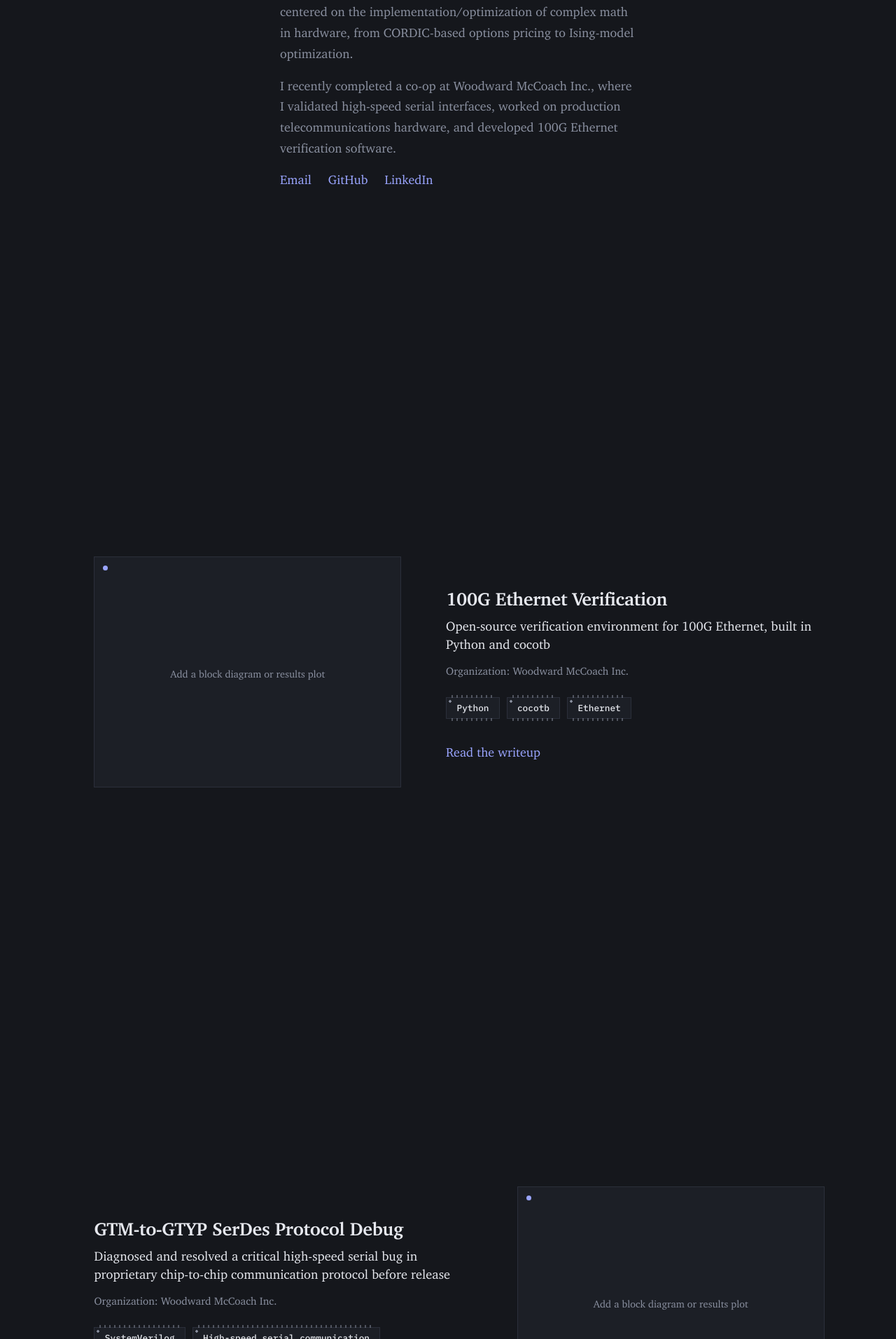
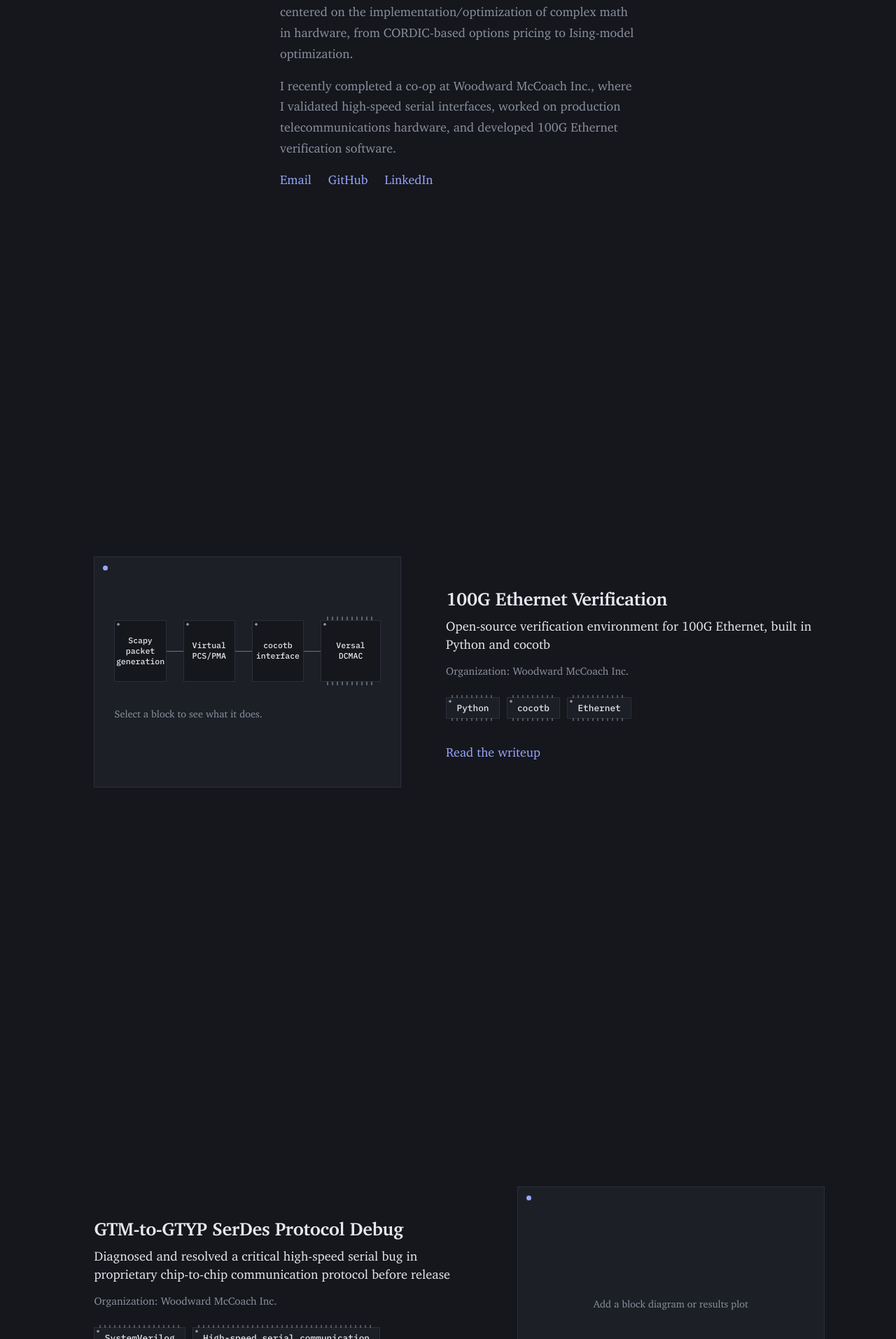
Before and after one commit to andychiem19/andychiem19.github.io, a Jekyll site: the page index.html, which Jekyll copies as it is, in a window 1280 px wide. Shown: the part 1290-3203 px from the top of the page at 70% size. Built offline with Jekyll 4.4.1, drawn with Linux system fonts in a browser that asks for light colours.

Commit message:
Add interactive transmit-path diagram to Ethernet project
Co-Authored-By: Claude Opus 5.5 <noreply@anthropic.com>
Claude-Session: https://claude.ai/code/session_01D6qzrzxzLo6idjNwHTxw4t

```diff
--- a/index.html
+++ b/index.html
@@ -52,9 +52,18 @@
 
     <!-- PROJECTS: copy/paste a section to add more; swap the .visual placeholder for an <img> -->
     <section class="panel project" id="project-1">
-      <div class="visual reveal">
-        <!-- <img src="assets/project-1.png" alt="Block diagram of the 100G Ethernet verification suite"> -->
-        <span>Add a block diagram or results plot</span>
+      <!-- Interactive block diagram: each li is a block, data-info is its description -->
+      <div class="visual diagram-box reveal">
+        <div class="diagram-wrap">
+          <span class="pulse" aria-hidden="true"></span>
+          <ol class="diagram" aria-label="Transmit path into the Versal DCMAC">
+            <li data-info="Generates IEEE 802.3 frames with preamble, interframe gap and frame check sequence.">Scapy packet generation</li>
+            <li data-info="64b/66b encoding, scrambling, virtual lane distribution and alignment marker insertion for CAUI-4 transmit.">Virtual PCS/PMA</li>
+            <li data-info="Drives the encoded lanes into the DCMAC in simulation.">cocotb interface</li>
+            <li class="dut" data-info="The Versal Ethernet MAC subsystem under test.">Versal DCMAC</li>
+          </ol>
+        </div>
+        <p class="diagram-info" aria-live="polite">Select a block to see what it does.</p>
       </div>
       <div class="content reveal">
         <h2>100G Ethernet Verification</h2>
--- a/script.js
+++ b/script.js
@@ -146,4 +146,25 @@ if (detent) {
   }));
 }
 
+// Block diagrams: hover, focus or tap a block to read what it does
+document.querySelectorAll(".diagram-box").forEach((box) => {
+  const info = box.querySelector(".diagram-info");
+  const idle = info.textContent;
+  const blocks = box.querySelectorAll(".diagram li");
+  const show = (li) => {
+    blocks.forEach((b) => b.classList.toggle("active", b === li));
+    if (!li) return (info.textContent = idle);
+    const name = document.createElement("strong");
+    name.textContent = li.textContent + ": ";
+    info.replaceChildren(name, li.dataset.info);
+  };
+  blocks.forEach((li) => {
+    li.tabIndex = 0;
+    li.addEventListener("mouseenter", () => show(li));
+    li.addEventListener("focus", () => show(li));
+    li.addEventListener("click", () => show(li));
+  });
+  box.addEventListener("mouseleave", () => show(null));
+});
+
 document.getElementById("year").textContent = new Date().getFullYear();
--- a/style.css
+++ b/style.css
@@ -148,6 +148,52 @@ h2 { font-size: clamp(1.75rem, 4vw, 2.25rem); line-height: 1.15; margin-bottom:
   background: var(--wafer);
 }
 .visual img { width: 100%; height: 100%; object-fit: contain; }
+
+/* Interactive block diagram inside a project visual */
+.visual.diagram-box { display: flex; flex-direction: column; align-items: stretch; justify-content: center; gap: 2rem; padding: 2.5rem 1.75rem 1.5rem; }
+.diagram-wrap { position: relative; }
+.diagram-wrap::before { content: ""; position: absolute; top: 50%; left: 0; right: 0; height: 1px; background: var(--wafer); opacity: 0.6; }
+.diagram { position: relative; z-index: 2; display: flex; gap: 1.5rem; list-style: none; }
+.diagram li {
+  flex: 1 1 0;
+  min-width: 0;
+  display: flex;
+  align-items: center;
+  justify-content: center;
+  min-height: 4.5rem;
+  padding: 0.6rem 0.4rem;
+  background: radial-gradient(circle at 5px 5px, var(--muted) 1.5px, transparent 2px), var(--package);
+  border: 1px solid var(--grid);
+  color: var(--silk);
+  font-family: var(--mono);
+  font-size: 0.72rem;
+  font-weight: 500;
+  line-height: 1.3;
+  text-align: center;
+  cursor: pointer;
+  transition: border-color 0.15s, color 0.15s;
+}
+.diagram li.active, .diagram li:hover { border-color: var(--wafer); color: var(--wafer); }
+.diagram li:focus-visible { outline: 2px solid var(--wafer); outline-offset: 3px; }
+/* the device under test is drawn as a chip with pins */
+.diagram .dut { position: relative; flex-grow: 1.2; min-height: 5.5rem; }
+.diagram .dut::before,
+.diagram .dut::after {
+  content: "";
+  position: absolute;
+  left: 8px;
+  right: 8px;
+  height: 5px;
+  background: repeating-linear-gradient(to right, var(--muted) 0 2px, transparent 2px 7px);
+  opacity: 0.6;
+}
+.diagram .dut::before { top: -6px; }
+.diagram .dut::after { bottom: -6px; }
+/* a packet travelling the wires; it disappears into each block */
+.pulse { position: absolute; z-index: 1; top: 50%; left: 0; width: 8px; height: 8px; margin-top: -4px; background: var(--wafer); animation: flow 3.2s linear infinite; }
+@keyframes flow { to { left: calc(100% - 8px); } }
+.diagram-info { min-height: 3em; color: var(--muted); font-size: 0.9rem; line-height: 1.5; }
+.diagram-info strong { color: var(--silk); font-weight: 700; }
 
 /* Resume */
 .resume { flex-direction: column; align-items: stretch; gap: 1.5rem; height: 100vh; height: 100svh; }
@@ -307,6 +353,7 @@ html.doc { scroll-snap-type: none; }
 @media (prefers-reduced-motion: reduce) {
   html { scroll-behavior: auto; }
   .status::before { animation: none; }
+  .pulse { display: none; }
 }
 
 /* Mobile: stack visual over text, relax snapping */
@@ -317,6 +364,13 @@ html.doc { scroll-snap-type: none; }
   .panel, .project.flip { flex-direction: column; align-items: flex-start; gap: 2rem; padding: 4rem 1.25rem 4rem 2.75rem; }
   .hero { justify-content: center; }
   .visual { width: 100%; flex: none; }
+  .visual.diagram-box { aspect-ratio: auto; }
+  .diagram { flex-direction: column; gap: 1.25rem; }
+  .diagram li, .diagram .dut { flex: none; min-height: 0; padding: 0.75rem; }
+  .diagram .dut { padding: 1.25rem 0.75rem; }
+  .diagram-wrap::before { top: 0; bottom: 0; left: 50%; right: auto; width: 1px; height: auto; }
+  .pulse { top: 0; left: 50%; margin: 0 0 0 -4px; animation-name: flow-down; }
+  @keyframes flow-down { to { top: calc(100% - 8px); } }
   .pins { left: 0.9rem; gap: 0.7rem; }
   .pins a { width: 8px; height: 8px; }
   .doc-body .path { flex-direction: column; align-items: flex-start; gap: 1rem; }
```
